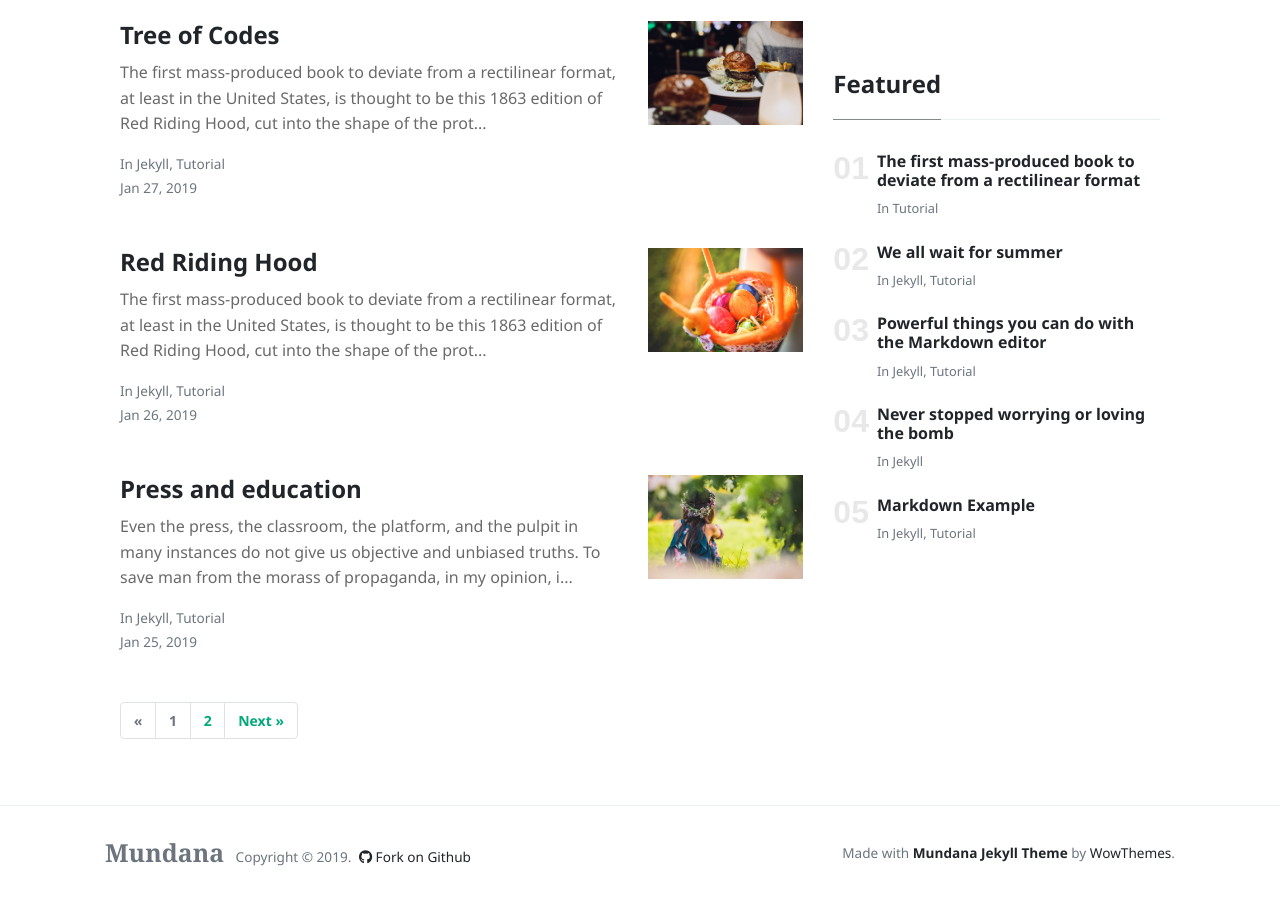
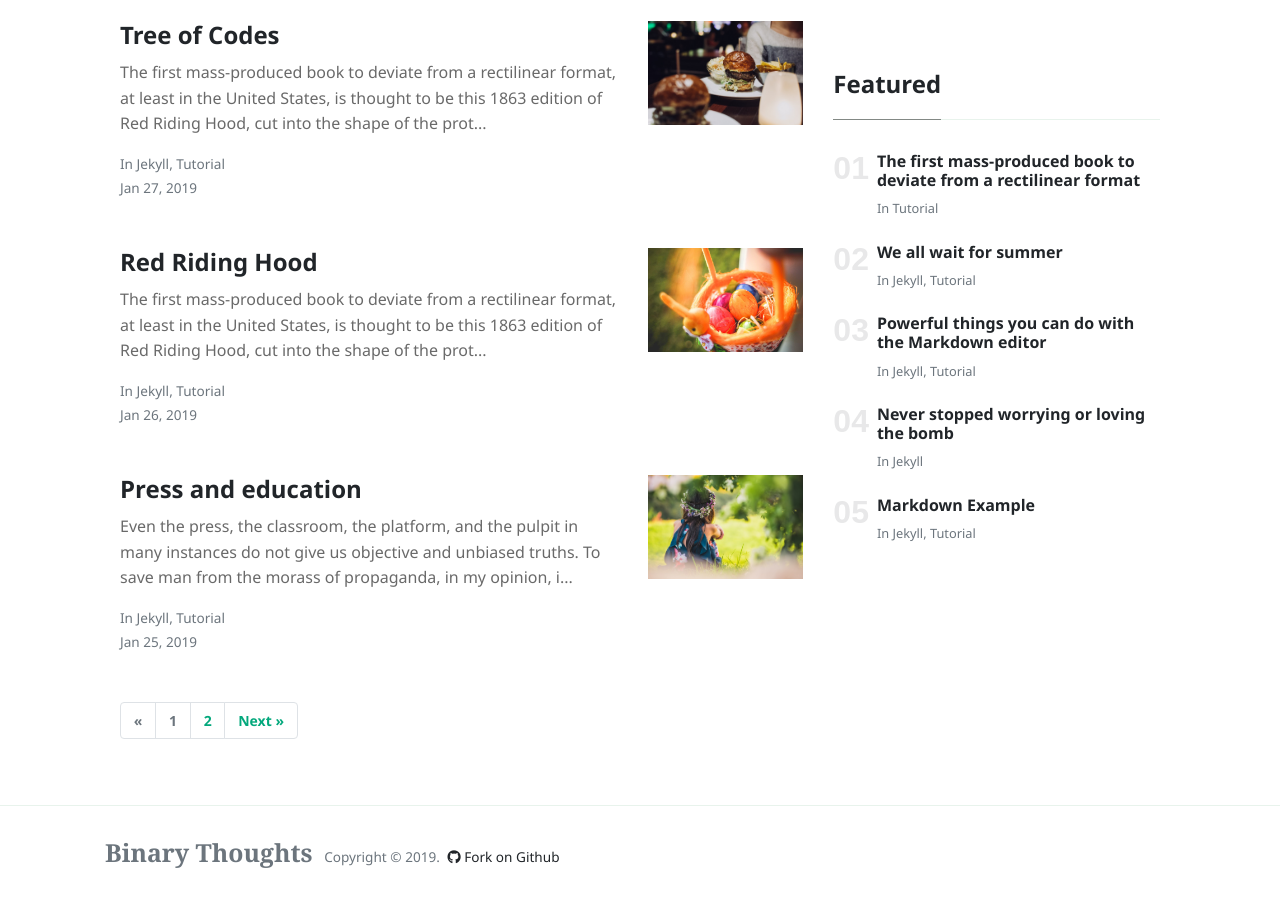
Before and after one commit to prabjyot29/binarythoughts, a Jekyll site: the page built from index.html, in a window 1280 px wide and 900 px high, scrolled down 1733 px. Built offline with Jekyll 4.4.1, drawn with Linux system fonts in a browser that asks for light colours; nearby versions of some CDN libraries; the list of posts is cut into pages by our own code.

Commit message:
Footer change

```diff
--- a/_config.yml
+++ b/_config.yml
@@ -3,7 +3,7 @@
 description: 'i read or write things and put them here. its my excuse for toying around with new ideas and practicing the art of writing'
 logo: 'assets/images/logo.png'
 favicon: 'assets/images/favicon.ico'
-baseurl: 'https://prabjyot29.github.io/binarythoughts/'
+baseurl: 'https://prabjyot29.github.io/binarythoughts'
 disqus: 'demowebsite'
 email: 'sudanprabjyot@gmail.com'
 mailchimp-list: 'https://wowthemes.us11.list-manage.com/subscribe/post?u=8aeb20a530e124561927d3bd8&amp;id=8c3d2d214b'
--- a/_layouts/default.html
+++ b/_layouts/default.html
@@ -77,16 +77,14 @@
         <div class="container">
         <div class="row align-items-center justify-content-between">
             <div>
-                <span class="navbar-brand mr-2 mb-0"><strong>Mundana</strong></span>
+                <span class="navbar-brand mr-2 mb-0"><strong>Binary Thoughts</strong></span>
                 <span>Copyright © <script>document.write(new Date().getFullYear())</script>.</span>
 
                 <!--  Github Repo Star Btn-->
                 <a class="text-dark ml-1" target="_blank" href="https://github.com/wowthemesnet/mundana-theme-jekyll"><i class="fab fa-github"></i> Fork on Github</a>
 
             </div>
-            <div>
-                Made with <a target="_blank" class="text-dark font-weight-bold" href="https://www.wowthemes.net/mundana-jekyll-theme/"> Mundana Jekyll Theme </a> by <a class="text-dark" target="_blank" href="https://www.wowthemes.net">WowThemes</a>.
-            </div>
+
         </div>
         </div>
     </footer>
```
